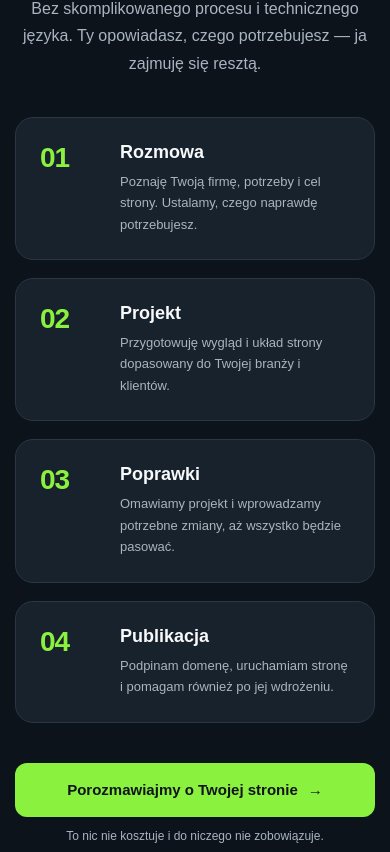
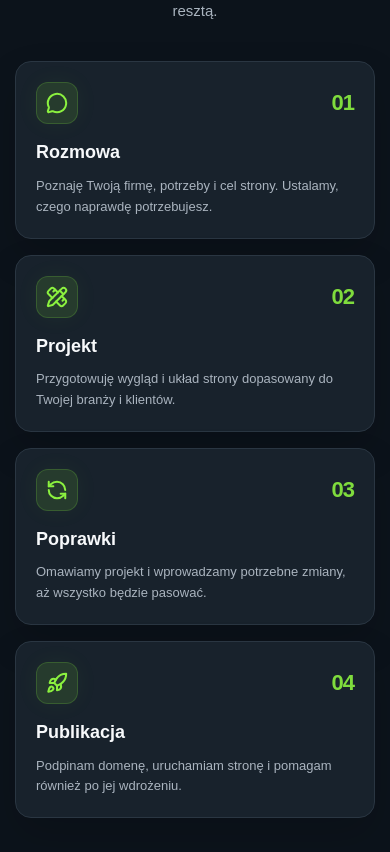
Before and after one commit to ruseksacred/barti-web, a React (Vite) app: page / in a window 390 px wide. Shown: the part 2372-3224 px from the top of the page. Built offline with nearby package versions, Linux system fonts and the light colour scheme.

Commit message:
fix to proste

```diff
--- a/package.json
+++ b/package.json
@@ -10,6 +10,7 @@
     "preview": "vite preview"
   },
   "dependencies": {
+    "lucide-react": "^1.46.0",
     "nodemailer": "^10.0.9",
     "react": "^19.2.8",
     "react-dom": "^19.2.8"
--- a/src/components/Process.tsx
+++ b/src/components/Process.tsx
@@ -1,27 +1,38 @@
+import {
+    MessageCircle,
+    PencilRuler,
+    RefreshCcw,
+    Rocket,
+} from "lucide-react";
+
 const steps = [
     {
         number: "01",
         title: "Rozmowa",
         description:
             "Poznaję Twoją firmę, potrzeby i cel strony. Ustalamy, czego naprawdę potrzebujesz.",
+        icon: MessageCircle,
     },
     {
         number: "02",
         title: "Projekt",
         description:
             "Przygotowuję wygląd i układ strony dopasowany do Twojej branży i klientów.",
+        icon: PencilRuler,
     },
     {
         number: "03",
         title: "Poprawki",
         description:
             "Omawiamy projekt i wprowadzamy potrzebne zmiany, aż wszystko będzie pasować.",
+        icon: RefreshCcw,
     },
     {
         number: "04",
         title: "Publikacja",
         description:
             "Podpinam domenę, uruchamiam stronę i pomagam również po jej wdrożeniu.",
+        icon: Rocket,
     },
 ];
 
@@ -41,19 +52,28 @@ const Process = () => {
                 </div>
 
                 <div className="process-steps">
-                    {steps.map((step, index) => (
+                    {steps.map((step, index) => {
+                        const Icon = step.icon;
+
+                        return (
                             <div className="process-step" key={step.number}>
+                                <div className="process-step-top">
+                                    <div className="process-icon">
+                                        <Icon size={22} strokeWidth={2.2} />
+                                    </div>
+
                                     <div className="process-number">{step.number}</div>
+                                </div>
 
                                 <h3>{step.title}</h3>
-
                                 <p>{step.description}</p>
 
                                 {index < steps.length - 1 && (
                                     <div className="process-arrow">→</div>
                                 )}
                             </div>
-                    ))}
+                        );
+                    })}
                 </div>
 
                 <div className="process-cta">
@@ -62,9 +82,7 @@ const Process = () => {
                         <span>→</span>
                     </a>
 
-                    <p>
-                        To nic nie kosztuje i do niczego nie zobowiązuje.
-                    </p>
+                    <p>To nic nie kosztuje i do niczego nie zobowiązuje.</p>
                 </div>
             </div>
         </section>
--- a/src/styles/process.css
+++ b/src/styles/process.css
@@ -1,3 +1,7 @@
+/* =========================
+   PROCESS / TO PROSTE
+========================= */
+
 .process {
     padding: 100px 0;
     background: var(--background-dark);
@@ -8,7 +12,10 @@
     margin: 0 auto;
 }
 
-/* HEADER */
+
+/* =========================
+   HEADER
+========================= */
 
 .process-heading {
     max-width: 760px;
@@ -33,12 +40,17 @@
 }
 
 .process-heading > p:last-child {
+    max-width: 650px;
+    margin: 0 auto;
     color: var(--text-secondary);
     font-size: 16px;
     line-height: 1.7;
 }
 
-/* STEPS */
+
+/* =========================
+   STEPS GRID
+========================= */
 
 .process-steps {
     display: grid;
@@ -46,35 +58,82 @@
     gap: 22px;
 }
 
+
+/* =========================
+   STEP CARD
+========================= */
+
 .process-step {
     position: relative;
-    min-height: 250px;
+    min-height: 280px;
     padding: 28px;
     background: var(--surface);
     border: 1px solid var(--border);
     border-radius: 18px;
+    box-shadow: 0 18px 40px rgba(0, 0, 0, 0.14);
     transition: transform 0.25s ease, border-color 0.25s ease, background 0.25s ease, box-shadow 0.25s ease;
 }
 
     .process-step:hover {
         transform: translateY(-6px);
-        border-color: rgba(139, 241, 63, 0.4);
         background: var(--surface-light);
-        box-shadow: 0 22px 50px rgba(0, 0, 0, 0.22), 0 0 30px rgba(139, 241, 63, 0.05);
+        border-color: rgba(139, 241, 63, 0.45);
+        box-shadow: 0 24px 55px rgba(0, 0, 0, 0.25), 0 0 35px rgba(139, 241, 63, 0.06);
     }
 
+
+/* =========================
+   TOP: ICON + NUMBER
+========================= */
+
+.process-step-top {
+    display: flex;
+    align-items: center;
+    justify-content: space-between;
+    gap: 16px;
+    margin-bottom: 24px;
+}
+
+.process-icon {
+    width: 54px;
+    height: 54px;
+    display: flex;
+    align-items: center;
+    justify-content: center;
+    flex-shrink: 0;
+    background: var(--primary-soft);
+    border: 1px solid rgba(139, 241, 63, 0.18);
+    border-radius: 14px;
+    color: var(--primary);
+    box-shadow: 0 0 25px rgba(139, 241, 63, 0.05);
+    transition: transform 0.25s ease, background 0.25s ease, border-color 0.25s ease, box-shadow 0.25s ease;
+}
+
+.process-step:hover .process-icon {
+    transform: translateY(-2px) scale(1.04);
+    background: rgba(139, 241, 63, 0.16);
+    border-color: rgba(139, 241, 63, 0.38);
+    box-shadow: 0 0 28px rgba(139, 241, 63, 0.1);
+}
+
 .process-number {
-    margin-bottom: 26px;
     color: var(--primary);
-    font-size: 34px;
+    font-size: 28px;
     font-weight: 800;
     letter-spacing: -1px;
+    opacity: 0.9;
 }
+
+
+/* =========================
+   TEXT
+========================= */
 
 .process-step h3 {
     margin-bottom: 12px;
     color: var(--text);
     font-size: 21px;
+    line-height: 1.2;
 }
 
 .process-step > p {
@@ -83,14 +142,17 @@
     line-height: 1.65;
 }
 
-/* STRZAŁKA */
+
+/* =========================
+   ARROWS
+========================= */
 
 .process-arrow {
     position: absolute;
     top: 50%;
     right: -18px;
     transform: translateY(-50%);
-    z-index: 3;
+    z-index: 5;
     width: 34px;
     height: 34px;
     display: flex;
@@ -102,12 +164,16 @@
     color: var(--primary);
     font-size: 18px;
     font-weight: 700;
+    box-shadow: 0 8px 18px rgba(0, 0, 0, 0.25);
 }
 
-/* CTA */
+
+/* =========================
+   CTA
+========================= */
 
 .process-cta {
-    margin-top: 52px;
+    margin-top: 54px;
     display: flex;
     flex-direction: column;
     align-items: center;
@@ -135,17 +201,41 @@
         box-shadow: 0 12px 30px rgba(139, 241, 63, 0.14);
     }
 
+    .process-button span {
+        transition: transform 0.2s ease;
+    }
+
+    .process-button:hover span {
+        transform: translateX(4px);
+    }
+
 .process-cta p {
     margin-top: 12px;
     color: var(--text-secondary);
     font-size: 12px;
 }
 
-/* TABLET */
+
+/* =========================
+   TABLET
+========================= */
 
 @media (max-width: 950px) {
+    .process {
+        padding: 85px 0;
+    }
+
+    .process-heading {
+        margin-bottom: 46px;
+    }
+
     .process-steps {
         grid-template-columns: repeat(2, 1fr);
+        gap: 20px;
+    }
+
+    .process-step {
+        min-height: 250px;
     }
 
     .process-arrow {
@@ -153,7 +243,10 @@
     }
 }
 
-/* MOBILE */
+
+/* =========================
+   MOBILE
+========================= */
 
 @media (max-width: 600px) {
     .process {
@@ -165,47 +258,86 @@
     }
 
     .process-heading {
-        margin-bottom: 40px;
+        margin-bottom: 38px;
     }
 
         .process-heading h2 {
             font-size: 38px;
         }
 
+        .process-heading > p:last-child {
+            font-size: 15px;
+        }
+
     .process-steps {
         grid-template-columns: 1fr;
-        gap: 18px;
+        gap: 16px;
     }
 
     .process-step {
         min-height: auto;
-        padding: 24px;
-        display: grid;
-        grid-template-columns: 64px 1fr;
-        column-gap: 16px;
-        align-items: start;
+        padding: 22px;
+        border-radius: 16px;
+    }
+
+    .process-step-top {
+        margin-bottom: 18px;
+    }
+
+    .process-icon {
+        width: 46px;
+        height: 46px;
+        border-radius: 12px;
     }
 
     .process-number {
-        grid-row: 1 / span 2;
-        margin-bottom: 0;
-        font-size: 28px;
+        font-size: 24px;
     }
 
     .process-step h3 {
-        margin-bottom: 8px;
         font-size: 18px;
     }
 
     .process-step > p {
         font-size: 13px;
+        line-height: 1.6;
     }
 
     .process-cta {
-        margin-top: 40px;
+        margin-top: 38px;
     }
 
     .process-button {
         width: 100%;
+        min-height: 52px;
+    }
+
+    .process-cta p {
+        max-width: 280px;
+        line-height: 1.5;
     }
 }
+
+
+/* =========================
+   SMALL MOBILE
+========================= */
+
+@media (max-width: 390px) {
+    .process-heading h2 {
+        font-size: 34px;
+    }
+
+    .process-step {
+        padding: 20px;
+    }
+
+    .process-icon {
+        width: 42px;
+        height: 42px;
+    }
+
+    .process-number {
+        font-size: 22px;
+    }
+}
```
Also changed, not shown: 1 other file (tests, documents, lock files or other folders). Lines whose indentation alone changed are shown as unchanged.
